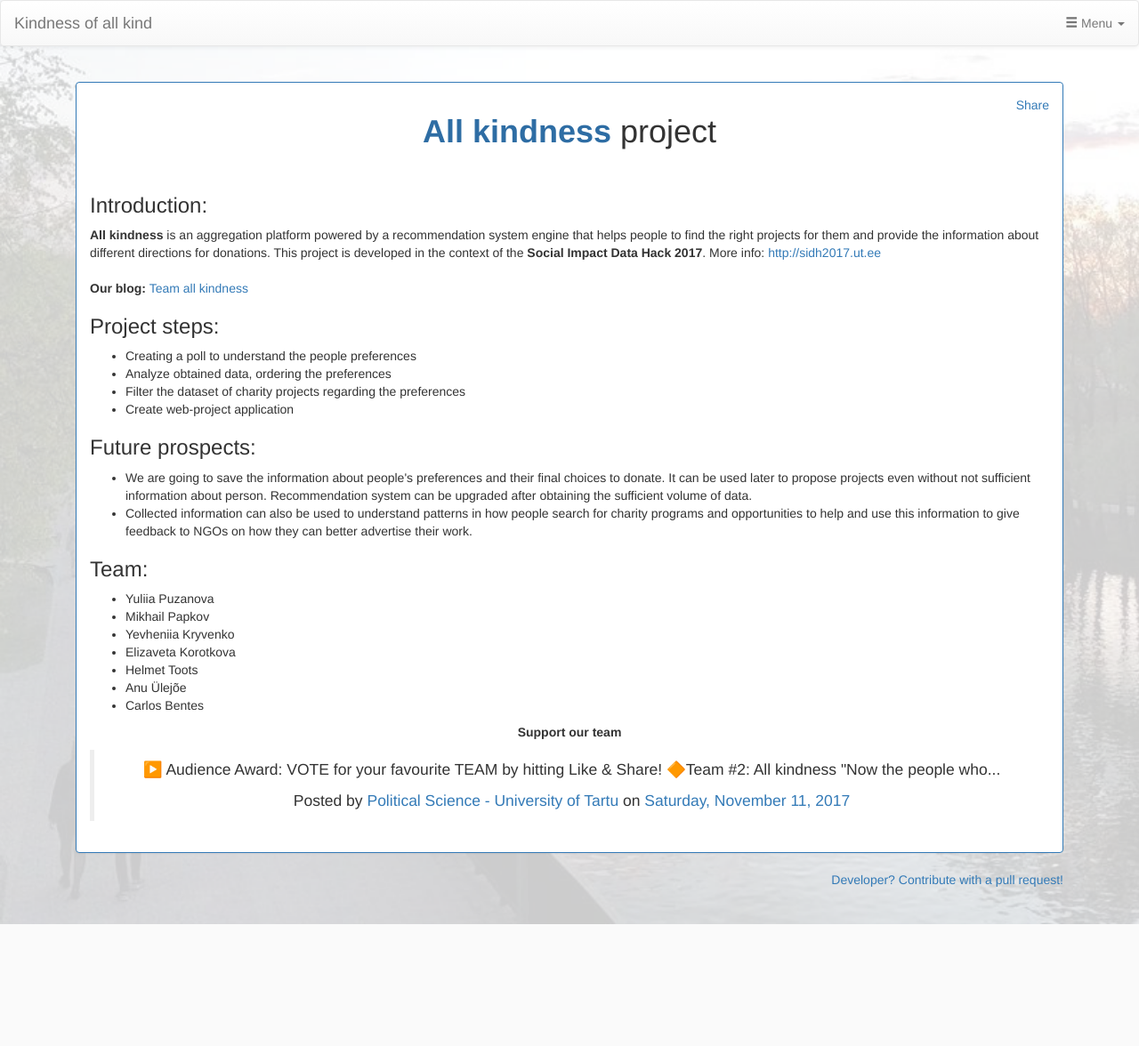
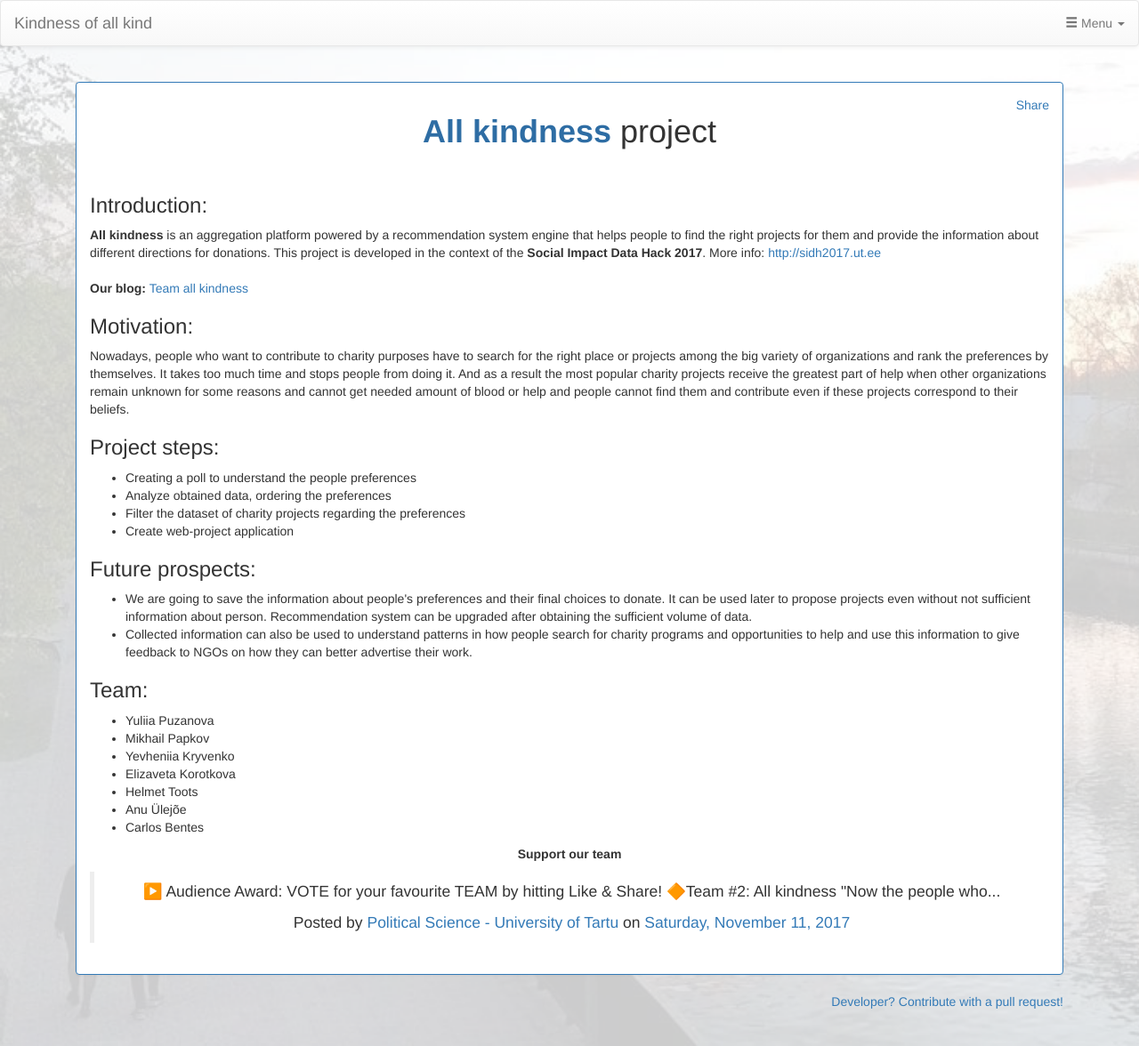
Before and after one commit to Altanastor/allkindness, a Django app: page /about/ in a window 1280 px wide. Shown: the whole page at 89% size. Before the commit the page ends 1039 px from the top, so only its background shows below. Run offline with Django 3.2, Linux system fonts and the light colour scheme; some libraries are stand-ins or nearby versions.

Commit message:
add motivation

```diff
--- a/allkind/templates/page/about.html
+++ b/allkind/templates/page/about.html
@@ -23,13 +23,20 @@
     the information about different directions for donations.
     This project is developed in the context of the <strong>Social Impact Data Hack 2017</strong>.
     More info: <a href="http://sidh2017.ut.ee" target="_blank">http://sidh2017.ut.ee</a>
-
     <br/><br/>
     <strong> Our blog:</strong>
     <a href="http://sidh2017.ut.ee/2017/11/11/team-all-kindness-make-a-major-impact-with-minimal-efforts/"
        target="_blank">Team all kindness</a>
 </p>
-
+<p>
+    <h3>Motivation:</h3>
+    Nowadays, people who want to contribute to charity purposes have to search for the right place
+    or projects among the big variety of organizations and rank the preferences by themselves.
+    It takes too much time and stops people from doing it. And as a result the most popular charity projects
+    receive the greatest part of help when other organizations remain unknown for some reasons and
+    cannot get needed amount of blood or help and people cannot find them and contribute even if these
+    projects correspond to their beliefs.
+</p>
 <p>
     <h3> Project steps:</h3>
     <ul>
@@ -39,7 +46,6 @@
         <li>Create web-project application</li>
     </ul>
 </p>
-
 <p>
     <h3>Future prospects:</h3>
     <ul>
```
